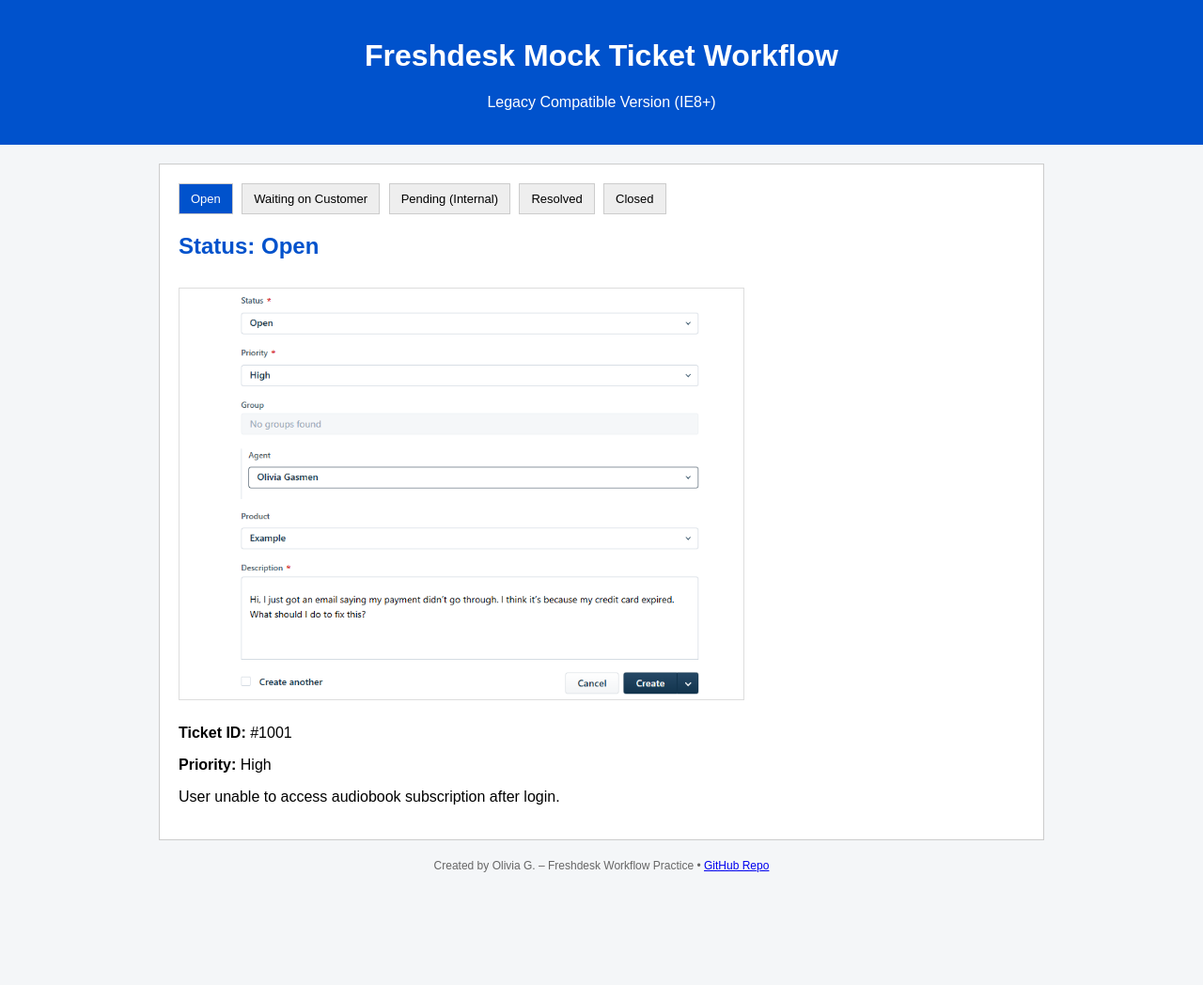
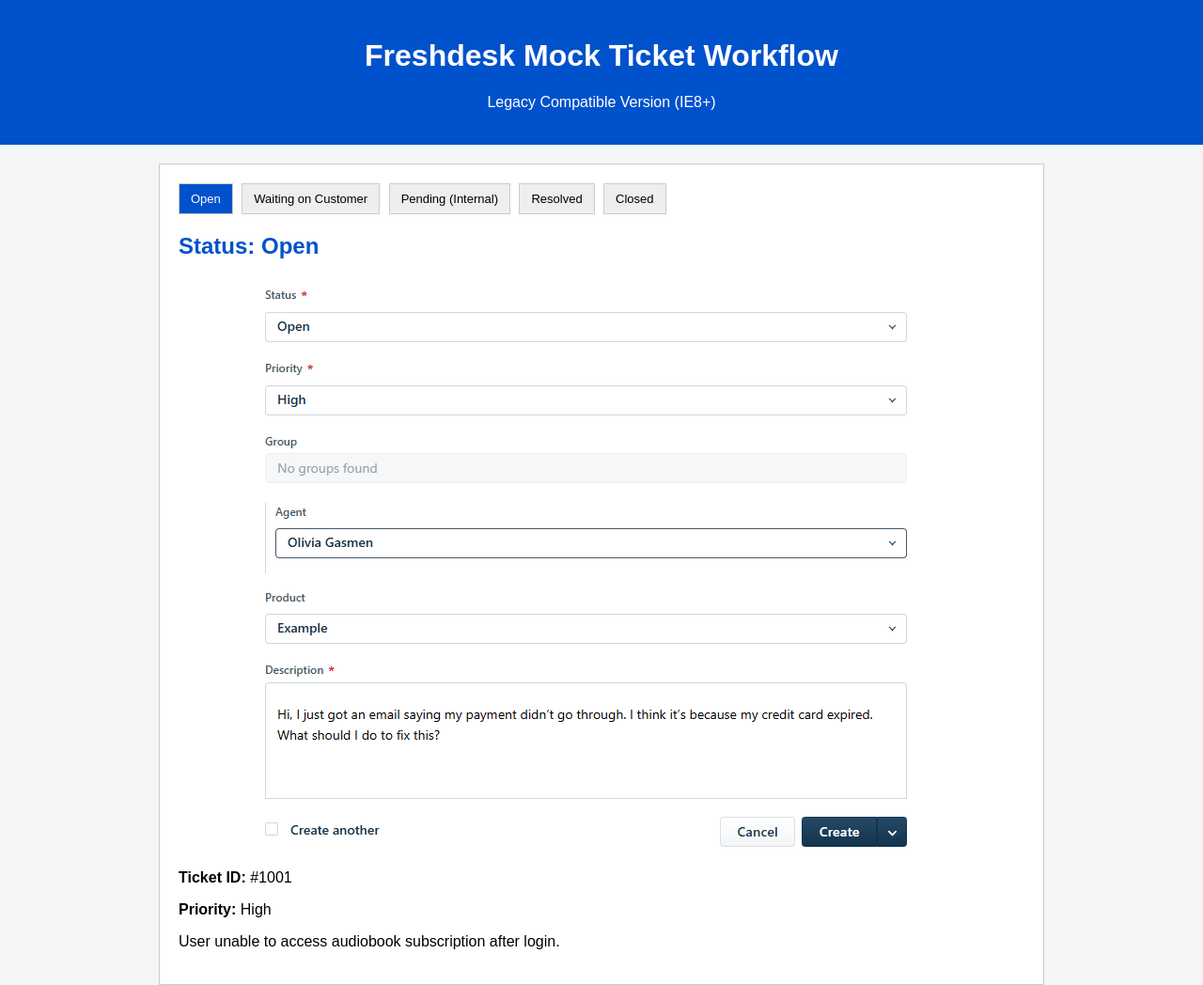
Before and after one commit to Scrunch1742/HelpDeskTraining, a plain HTML site: page mock-scenario.html in a window 1280 px wide. Shown: the top 1048 px of the page at 94% size. Before the commit the page ends 948 px from the top, so only its background shows below. Drawn offline with Linux system fonts and the light colour scheme.

Commit message:
Update mock-scenario.html

```diff
--- a/mock-scenario.html
+++ b/mock-scenario.html
@@ -82,7 +82,7 @@
 
     <div id="open" class="tab-content active-tab">
       <h2>Status: Open</h2>
-      <img src="https://scrunch1742.github.io/HelpDeskTraining/images/openticket.png" alt="Ticket Opened" class="screenshot" />
+      <img src="https://scrunch1742.github.io/HelpDeskTraining/images/openticket.png">
       <p><strong>Ticket ID:</strong> #1001</p>
       <p><strong>Priority:</strong> High</p>
       <p>User unable to access audiobook subscription after login.</p>
```
